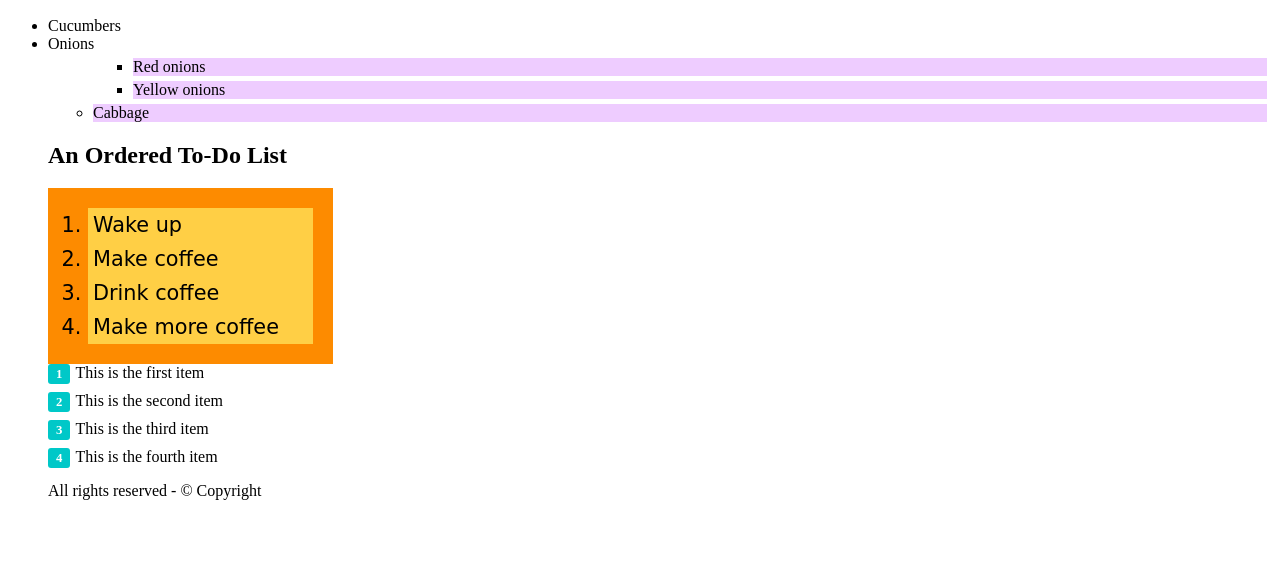
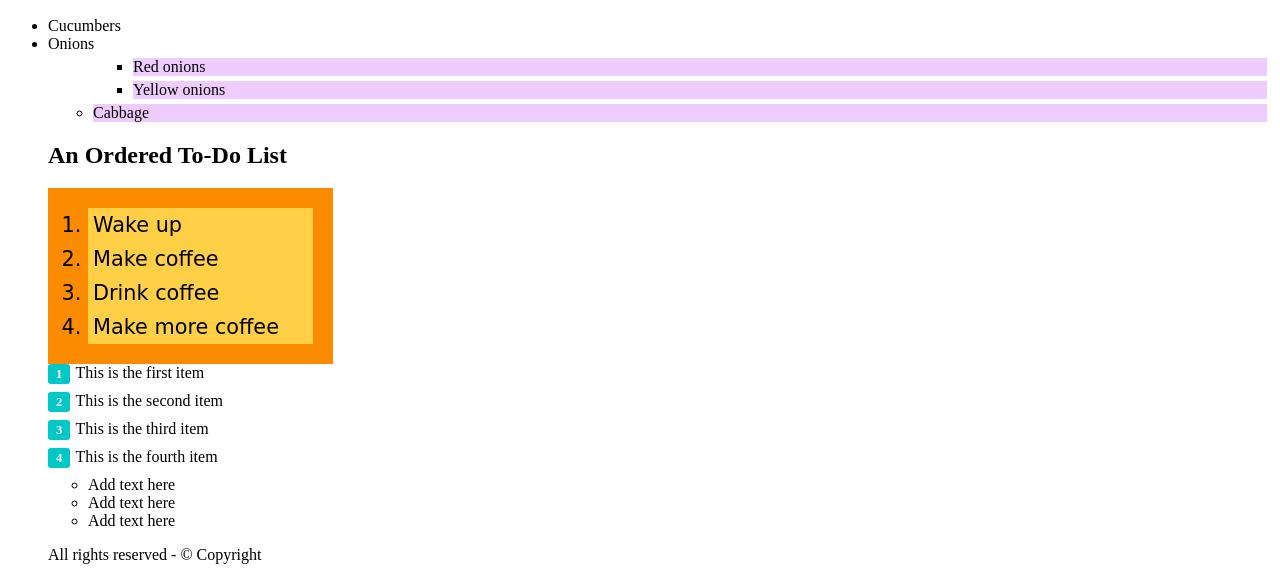
Before and after one commit to danthoral/I-like-rats-, a plain HTML site: page about.html in a window 1280 px wide. Shown: the part 740-1320 px from the top of the page. Before the commit the page ends 1256 px from the top, so only its background shows below. Drawn offline with Linux system fonts and the light colour scheme.

Commit message:
Update about.html

```diff
--- a/about.html
+++ b/about.html
@@ -94,6 +94,13 @@
 <li>This is the third item</li>
 <li>This is the fourth item</li>
 </ol>
+
+    <ul class="list-image">
+<li> Add text here </li>
+<li> Add text here </li>
+<li> Add text here </li>
+</ul>
+
     <footer class="footer">
       <p>All rights reserved - &#169; Copyright</p>
     </footer>
```
